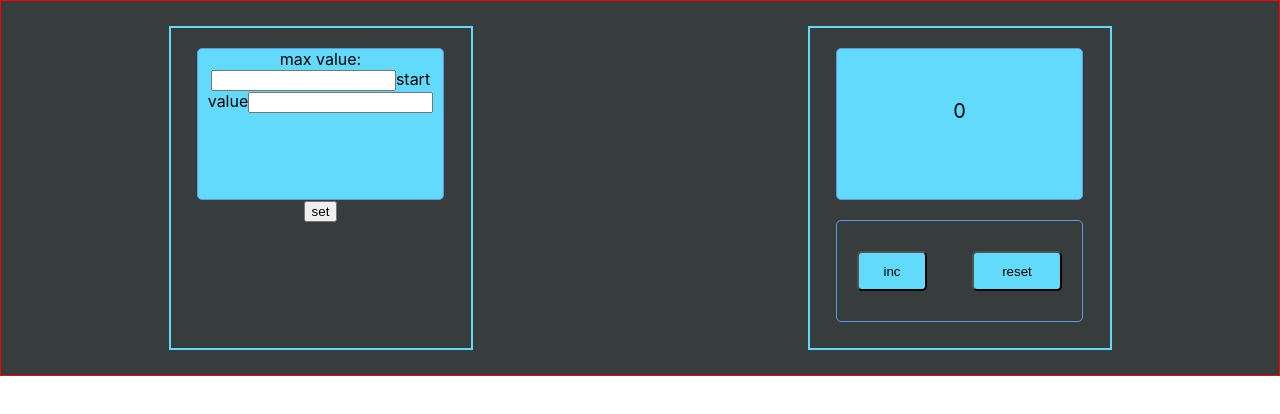
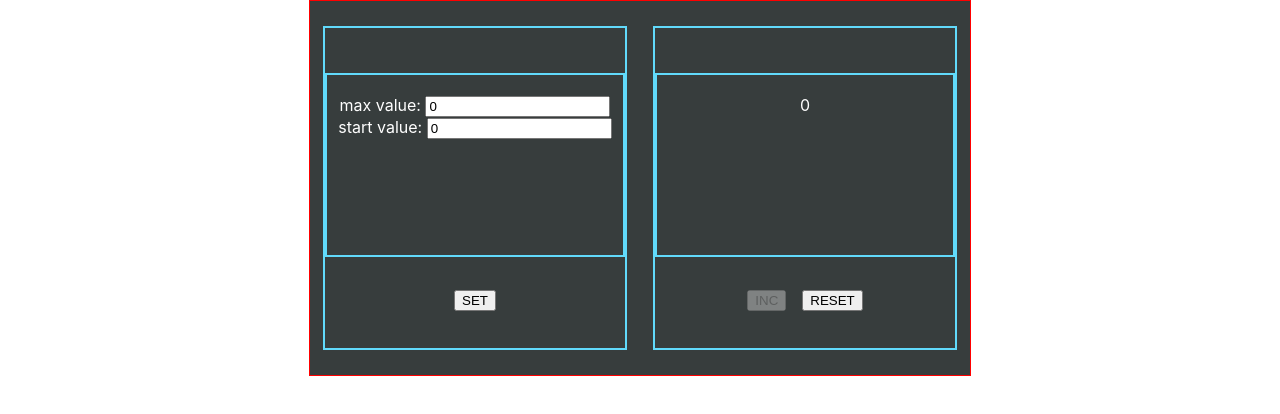
Before and after one commit to Peleka/Counter, a React (Create React App) app: page / in a window 1280 px wide. Shown: the top 414 px of the page. Built offline with nearby package versions, Linux system fonts and the light colour scheme.

Commit message:
make Button component

```diff
--- a/src/App.css
+++ b/src/App.css
@@ -1,8 +1,10 @@
 .App {
     display: flex;
     text-align: center;
+    max-width: 660px;
     border: 1px solid red;
     background: #373d3d;
+    margin: 0 auto;
 
 }
 
@@ -13,3 +15,11 @@
     padding-top: 20px;
     border: 2px solid #61dafb;
 }
+
+.Wrapper_small {
+    height: 160px;
+    margin: 25px auto;
+    padding-top: 20px;
+    color: white;
+    border: 2px solid #61dafb;
+}
--- a/src/App.tsx
+++ b/src/App.tsx
@@ -1,34 +1,93 @@
-import React, {useState} from 'react';
+import React, {useEffect, useState} from 'react';
 import './App.css';
-import {Counter} from "./components/Counter";
 import {Settings} from "./components/Settings/Settings";
+import {Button} from "./components/Button/Button";
+import {Counter} from "./components/Counter/Counter";
+
+
 
 function App() {
-    const [number, setNumber] = useState(0)
-    const incNumber = number + 1
+    const [value, setValue] = useState<number>(0)
+    const [maxValue, setMaxValue] = useState(0)
+    const [startValue, setStartValue] = useState(0)
 
-    function increaseNumber() {
-        setNumber(incNumber)
+    useEffect(() => {
+        let valueStorageAsString = localStorage.getItem('value')
+        let maxValueStorageAsString = localStorage.getItem('maxvalue')
+        let startValueStorageAsString = localStorage.getItem('startvalue')
+        if(valueStorageAsString) {
+            let valueStorage = JSON.parse(valueStorageAsString)
+            setValue(valueStorage)
+        }
+        if(maxValueStorageAsString) {
+            let maxValueStorage = JSON.parse(maxValueStorageAsString)
+            setMaxValue(maxValueStorage)
+        }
+        if(startValueStorageAsString) {
+            let startValueStorage = JSON.parse(startValueStorageAsString)
+            setStartValue(startValueStorage)
+        }
+    }, [])
+
+    useEffect(() => {
+        localStorage.setItem('value', JSON.stringify(value))
+        localStorage.setItem('maxvalue', JSON.stringify(maxValue))
+        localStorage.setItem('startvalue', JSON.stringify(startValue))
+    }, [value, maxValue, startValue])
+
+    function increment() {
+        setValue(value + 1)
+    }
+    function reset(){
+        setValue(startValue)
+    }
+    function changeDisplayValue(){
+        setValue(startValue)
     }
 
-    function resetCounter() {
-        setNumber(0)
+    function onChangeStartValue(value: number) {
+        setStartValue(value)
     }
+    function onChangeMaxValue(value: number) {
+        setMaxValue(value)
+    }
+    // let disabledIncrement = maxValue === startValue
 
     return (
-        <div className="App">
-            <div className="Wrapper">
-                <Settings/>
+        <div className={'App'}>
+            <div className={'Wrapper'}>
+                <div className={'Wrapper_small'}>
+                    <Settings
+                        maxValue={maxValue}
+                        startValue={startValue}
+                        onChangeStartValue={onChangeStartValue}
+                        onChangeMaxValue={onChangeMaxValue}
+                    />
+                </div>
+                <Button
+                    buttonName={'SET'}
+                    onClick={changeDisplayValue}
+                />
             </div>
-            <div className="Wrapper">
-                <Counter
-                    number={number}
-                    increaseNumber={increaseNumber}
-                    resetCounter={resetCounter}
+            <div className={'Wrapper'}>
+                <div className={'Wrapper_small'}>
+                    <Counter
+                        value={value}
+                    />
+                </div>
+                <Button
+                    buttonName={'INC'}
+                    onClick={increment}
+                    disabled={maxValue === startValue}
+                />
+                <Button
+                    buttonName={'RESET'}
+                    onClick={reset}
+
                 />
             </div>
         </div>
-    );
+    )
 }
 
 export default App;
--- /dev/null
+++ b/src/components/Button/Button.module.css
@@ -0,0 +1,3 @@
+.commonStyle {
+    margin: 8px;
+}
--- /dev/null
+++ b/src/components/Button/Button.tsx
@@ -0,0 +1,22 @@
+import React from "react";
+import s from './Button.module.css'
+
+type ButtonPropsType = {
+    buttonName: string
+    onClick: () => void
+    disabled?: boolean
+}
+
+export const Button = (props: ButtonPropsType) => {
+    return (
+        <>
+            <button
+                className={s.commonStyle}
+                onClick={props.onClick}
+                disabled={props.disabled}
+            >
+                {props.buttonName}
+            </button>
+        </>
+    )
+}
--- a/src/components/Counter.module.css
+++ /dev/null
@@ -1,56 +0,0 @@
-.wrapper {
-    width: 300px;
-    height: 300px;
-    margin: 25px auto;
-    padding-top: 20px;
-    border: 2px solid #61dafb;
-}
-
-.display {
-    width: 245px;
-    height: 150px;
-    margin: 0 auto;
-    border-radius: 5px;
-    border: 1px solid cornflowerblue;
-    background-color: #61dafb;
-}
-
-.num {
-    font-size: 20px;
-    display: block;
-    margin-top: 50px;
-}
-
-.maxNumber {
-    display: block;
-    margin-top: 50px;
-    font-size: 30px;
-    color: darkred;
-    font-weight: bold;
-}
-
-.buttons {
-    display: flex;
-    flex-direction: row;
-    justify-content: space-between;
-    width: 245px;
-    height: 100px;
-    margin: 20px auto;
-    border: 1px solid cornflowerblue;
-    border-radius: 5px;
-}
-
-.btn_inc {
-    outline: none ;
-    border-radius: 5px;
-    background-color: #61dafb;
-    margin: 30px 20px;
-    width: 70px;
-}
-
-.btn_reset {
-    border-radius: 5px;
-    background-color: #61dafb;
-    margin: 30px 20px;
-    width: 90px;
-}
--- a/src/components/Counter.tsx
+++ /dev/null
@@ -1,26 +0,0 @@
-import React from "react";
-import s from './Counter.module.css'
-
-type CounterType = {
-    number: number
-    increaseNumber: () => void
-    resetCounter: () => void
-}
-
-export const Counter = (props: CounterType) => {
-
-    const onIncreaseNumber = () => props.increaseNumber()
-    const onResetCounter = () => props.resetCounter()
-
-    return (
-        <>
-            <div className={s.display}>
-                <span className={props.number === 5 ? s.maxNumber : s.num}>{props.number}</span>
-            </div>
-            <div className={s.buttons}>
-                <button className={s.btn_inc}  onClick={onIncreaseNumber} disabled={props.number === 5}>inc</button>
-                <button className={s.btn_reset} onClick={onResetCounter}>reset</button>
-            </div>
-           </>
-    )
-}
--- /dev/null
+++ b/src/components/Counter/Counter.tsx
@@ -0,0 +1,13 @@
+import React from "react";
+
+type CounterPropsType = {
+    value: number
+}
+
+export const Counter: React.FC<CounterPropsType> = ({value}) => {
+    return (
+        <>
+            {value}
+        </>
+    )
+}
--- a/src/components/Settings/Settings.module.css
+++ /dev/null
@@ -1,8 +0,0 @@
-.display {
-    width: 245px;
-    height: 150px;
-    margin: 0 auto;
-    border-radius: 5px;
-    border: 1px solid cornflowerblue;
-    background-color: #61dafb;
-}
--- a/src/components/Settings/Settings.tsx
+++ b/src/components/Settings/Settings.tsx
@@ -1,15 +1,34 @@
-import React from "react";
-import s from './Settings.module.css'
+import React, {ChangeEvent} from "react";
 
-export const Settings = () => {
+type SettingsPropsType = {
+    maxValue: number
+    startValue: number
+    onChangeStartValue: (value: number) => void
+    onChangeMaxValue: (value: number) => void
+}
+
+export const Settings: React.FC<SettingsPropsType> = ({ maxValue, startValue, onChangeMaxValue, onChangeStartValue}) => {
+    const onChangeMaxValueHandler = (e: ChangeEvent<HTMLInputElement>) => onChangeMaxValue(JSON.parse(e.currentTarget.value))
+    const onChangeStartValueHandler = (e: ChangeEvent<HTMLInputElement>) => onChangeStartValue(JSON.parse(e.currentTarget.value))
+
     return (
         <>
-            <div className={s.display}>
-                <span>max value: </span><input />
-                <span>start value</span><input/>
+            <div>
+                <span>max value: </span>
+                <input
+                    type={'number'}
+                    value={maxValue}
+                    onChange={onChangeMaxValueHandler}
+                />
             </div>
             <div>
-                <button>set</button>
+                <span>start value: </span>
+                <input
+                    type={'number'}
+                    value={startValue}
+                    onChange={onChangeStartValueHandler}
+
+                />
             </div>
         </>
     )
```
Also changed, not shown: src/LocalStorage.tsx (added, +12 -0 lines). Lines whose indentation alone changed are shown as unchanged.
